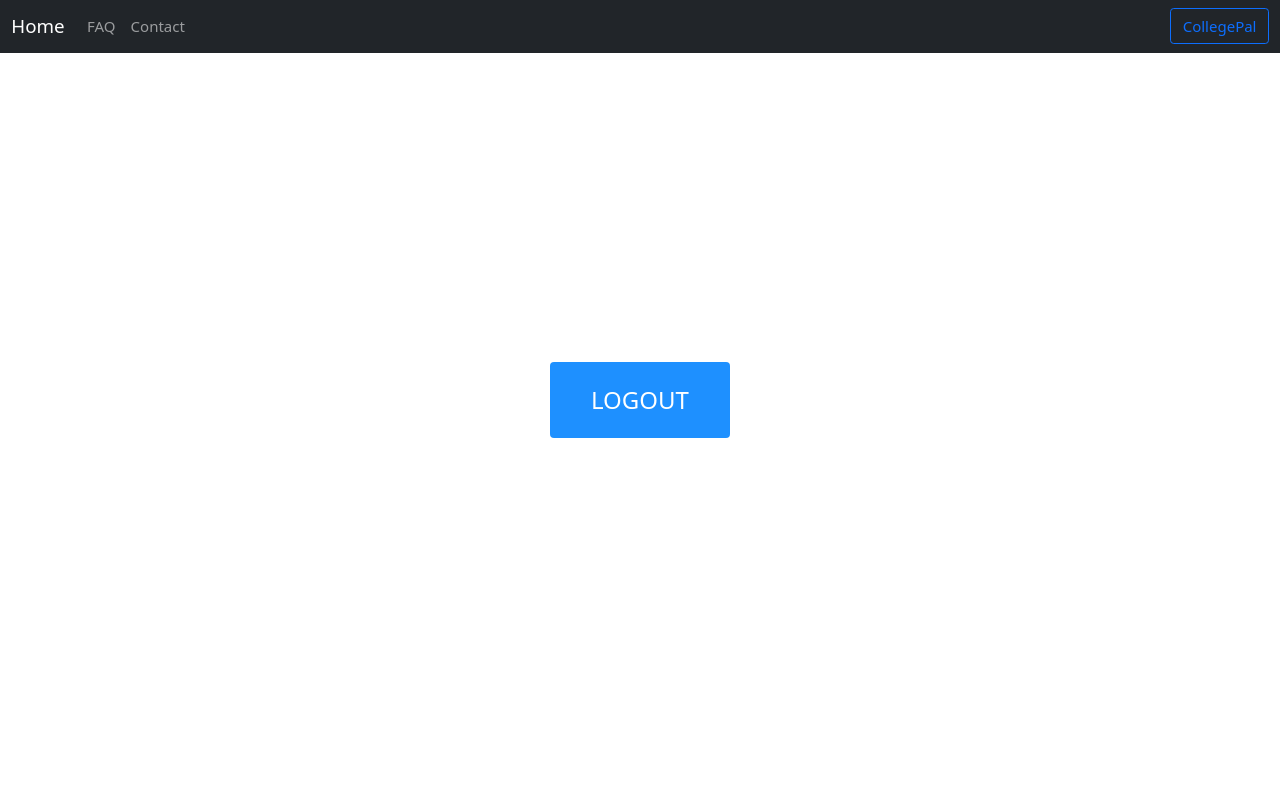
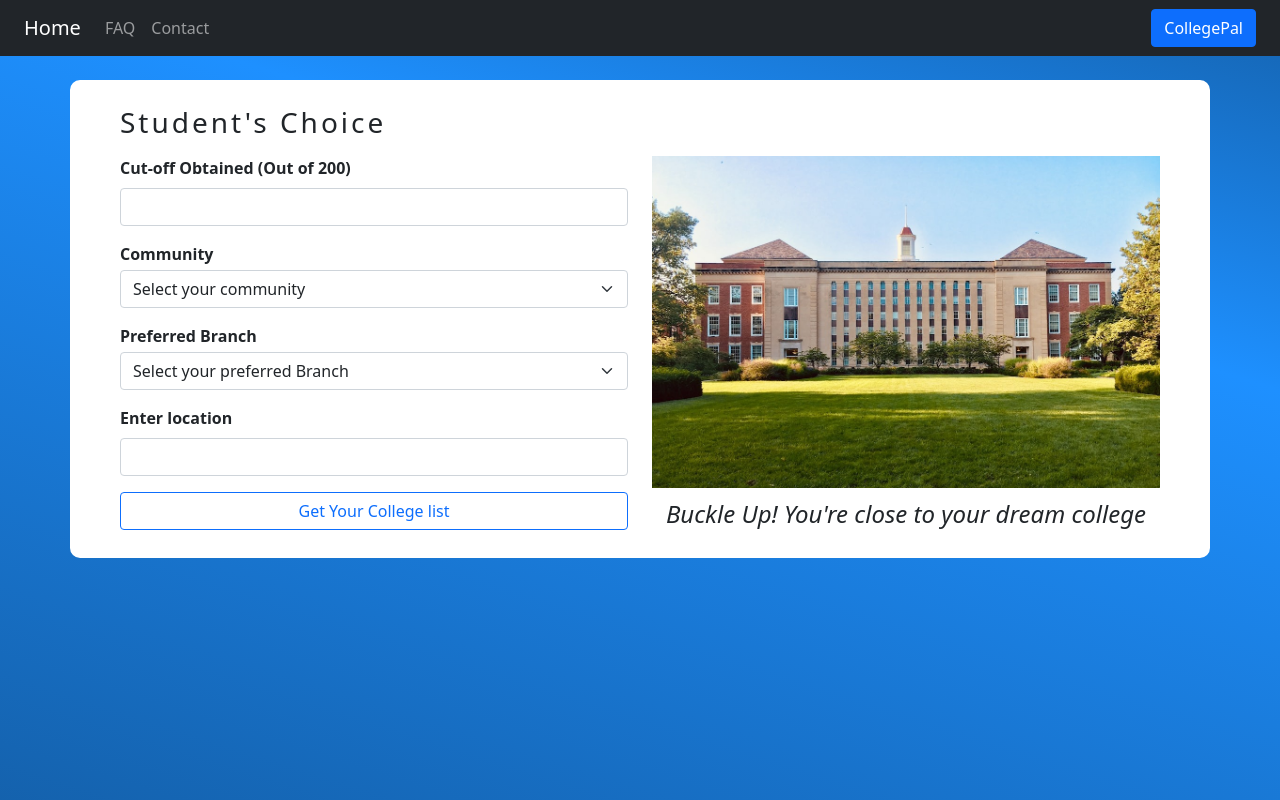
Before and after one commit to SOPHIA-MARY-R/20CS713-PP-I-C12, a Flask app: page /details in a window 1280 px wide. Run offline with Flask 3, Linux system fonts and the light colour scheme; some libraries are stand-ins or nearby versions.

Commit message:
Added details page, improved UI

```diff
--- a/Code/app/static/assets/css/custom.css
+++ b/Code/app/static/assets/css/custom.css
@@ -1,4 +1,4 @@
-body {
+#home-body {
     background-image: url('../img/college.jpg');
     background-repeat: no-repeat;
     background-size: cover;
@@ -11,6 +11,11 @@ body {
     justify-content: center;
 }
 
+.auth-body{
+    background-image: url('../img/gradient-blue.svg');
+    overflow: hidden;
+}
+
 .button {
     display: inline-block;
     border-radius: 4px;
@@ -19,7 +24,7 @@ body {
     color: #FFFFFF;
     text-align: center;
     font-size: 24px;
-    padding: 20px;
+    padding: 12px 10px;
     width: 180px;
     transition: all 0.5s;
     cursor: pointer;
--- a/Code/app/templates/details.html
+++ b/Code/app/templates/details.html
@@ -4,74 +4,78 @@
 <head>
     <meta charset="utf-8">
     <meta name="viewport" content="width=device-width, initial-scale=1">
-    <meta name="description" content="">
-    <meta name="author" content="Mark Otto, Jacob Thornton, and Bootstrap contributors">
-    <meta name="generator" content="Hugo 0.88.1">
     <title>Details</title>
-    <link rel="stylesheet" href="https://www.w3schools.com/w3css/4/w3.css">
+    <link href="https://cdn.jsdelivr.net/npm/bootstrap@5.3.2/dist/css/bootstrap.min.css" rel="stylesheet" integrity="sha384-T3c6CoIi6uLrA9TneNEoa7RxnatzjcDSCmG1MXxSR1GAsXEV/Dwwykc2MPK8M2HN" crossorigin="anonymous">
+    <link rel="icon" href="../static/assets/img/graduation-cap.png" type="image/x-icon">
     <link rel="stylesheet" href="https://fonts.googleapis.com/css?family=Raleway">
     <script src="https://kit.fontawesome.com/9b45bbf03c.js" crossorigin="anonymous"></script>
-
+    <style>
+        .center-outer {
+            margin-top: 80px;
+            display: flex;
+            align-items: center;
+            justify-content: center;
+        }
+        h3{
+            letter-spacing: 3px;
+        }
+        .container {
+            border : 2px solid white;
+            border-radius: 10px;
+        }
+    </style>
     <!-- CSS only -->
     <link rel="stylesheet" href="https://cdn.jsdelivr.net/npm/bootstrap@5.1.1/dist/css/bootstrap.min.css">
-    <style>
-        .button {
-            display: inline-block;
-            border-radius: 4px;
-            background-color: dodgerblue;
-            border: none;
-            color: #FFFFFF;
-            text-align: center;
-            font-size: 24px;
-            padding: 20px;
-            width: 180px;
-            transition: all 0.5s;
-            cursor: pointer;
-            margin: 5px;
-        }
-
-        .button span {
-            cursor: pointer;
-            display: inline-block;
-            position: relative;
-            transition: 0.5s;
-        }
-
-        .button span:after {
-            content: '\00bb';
-            position: absolute;
-            opacity: 0;
-            top: 0;
-            right: -20px;
-            transition: 0.5s;
-        }
-
-        .button:hover span {
-            padding-right: 25px;
-        }
-
-        .button:hover span:after {
-            opacity: 1;
-            right: 0;
-        }
-    </style>
-
 </head>
 
-<body>
+<body class="auth-body">
 
     {% include 'navigation.html' %}
 
     <main>
-        <div class="w3-display-middle">
-
-            <button class="button" style="vertical-align:middle"
-                onclick="location.href='/logout'"><span>LOGOUT</span></button>
+        <div class="center-outer">
+            <div class="container bg-white">
+                <div class="row justify-content-center p-4">
+                    <h3 class="mb-3">Student's Choice</h3>
+                    <div class="col-md-6">
+                        <form class="border-dark-subtle">
+                            <div class="mb-3">
+                                <label for="cut-off" class="form-label fw-semibold">Cut-off Obtained (Out of 200)</label>
+                                <input type="number" class="form-control" id="cut-off">
+                            </div>
+                            <div class="mb-1 fw-semibold">Community</div>
+                            <select class="form-select mb-3" aria-label="Community">
+                                <option selected>Select your community</option>
+                                <option value="BC">BC</option>
+                                <option value="MBC">MBC</option>
+                                <option value="OC">OC</option>
+                                <option value="SC">SC/ST</option>
+                            </select>
+                            <div class="mb-1 fw-semibold">Preferred Branch</div>
+                            <select class="form-select mb-3" aria-label="Community">
+                                <option selected>Select your preferred Branch</option>
+                                <option value="CSE">Computer Science and Engineering</option>
+                                <option value="IT">Information Technology</option>
+                                <option value="ECE">Electronics and Communication Engineering</option>
+                                <option value="AI">Artificial Intelligence and Data Science</option>
+                                <option value="EEE">Electrical and Electronics Engineering</option>
+                                <option value="CE">Chemical Engineering</option>
+                            </select>
+                            <div class="mb-3">
+                                <label for="location" class="form-label fw-semibold">Enter location</label>
+                                <input type="text" class="form-control" id="location">
+                            </div>
+                            <button type="submit" class="btn btn-outline-primary w-100">Get Your College list</button>
+                        </form>
+                    </div>
+                    <div class="col-md-6 img">
+                        <img src="../static/assets/img/CollegeImg.jpg" alt="Image" class="img-fluid w-100">
+                        <div class="fs-4 mt-2 text-center fst-italic">Buckle Up! You're close to your dream college</div>
+                    </div>
+                </div>
+            </div>
         </div>
     </main>
-
-    <!-- JavaScript Bundle with Popper -->
-    <script src="https://cdn.jsdelivr.net/npm/bootstrap@5.1.1/dist/js/bootstrap.bundle.min.js"></script>
 
 </body>
 
--- a/Code/app/templates/index.html
+++ b/Code/app/templates/index.html
@@ -4,12 +4,10 @@
 <head>
     <meta charset="utf-8">
     <meta name="viewport" content="width=device-width, initial-scale=1">
-    <meta name="description" content="">
-    <meta name="author" content="Mark Otto, Jacob Thornton, and Bootstrap contributors">
-    <meta name="generator" content="Hugo 0.88.1">
     <title>CollegePal</title>
     <link rel="stylesheet" href="https://www.w3schools.com/w3css/4/w3.css">
     <link rel="stylesheet" href="https://fonts.googleapis.com/css?family=Raleway">
+    <link rel="icon" href="../static/assets/img/graduation-cap.png" type="image/x-icon">
     <script src="https://kit.fontawesome.com/9b45bbf03c.js" crossorigin="anonymous"></script>
 
     <!-- CSS only -->
@@ -18,7 +16,7 @@
 
 </head>
 
-<body>
+<body id="home-body">
 
     {% include 'navigation.html' %}
 
--- a/Code/app/templates/navigation.html
+++ b/Code/app/templates/navigation.html
@@ -1,3 +1,7 @@
+<head>
+  <link rel="stylesheet" href="/static/assets/css/custom.css">
+</head>
+<header>
   <!-- Fixed navbar -->
   <nav class="navbar navbar-expand-md navbar-dark fixed-top bg-dark">
     <div class="container-fluid">
@@ -17,9 +21,11 @@
             <a class="nav-link" target="_blank" href="#contact">Contact</a>
           </li>
         </ul>
-      <form action="/" class="d-flex">
-        <button class="btn btn-outline-primary" type="submit">CollegePal</button>
-      </form>
+        {% if current_user.is_authenticated %}
+        <button class="btn btn-danger m-1" onclick="location.href='/logout'">LOGOUT</button>
+        {%endif%}
+        <br/>
+        <button class="btn btn-primary">CollegePal</button>
       </div>
     </div>
   </nav>
```
Also changed, not shown: Code/app/templates/login.html (+3 -12 lines), Code/app/templates/register.html (+3 -12 lines), Code/app/static/assets/img/CollegeImg.jpg (added), Code/app/static/assets/img/graduation-cap.png (added), Code/app/static/assets/img/register_page.jpg (deleted). Lines whose indentation alone changed are shown as unchanged.
